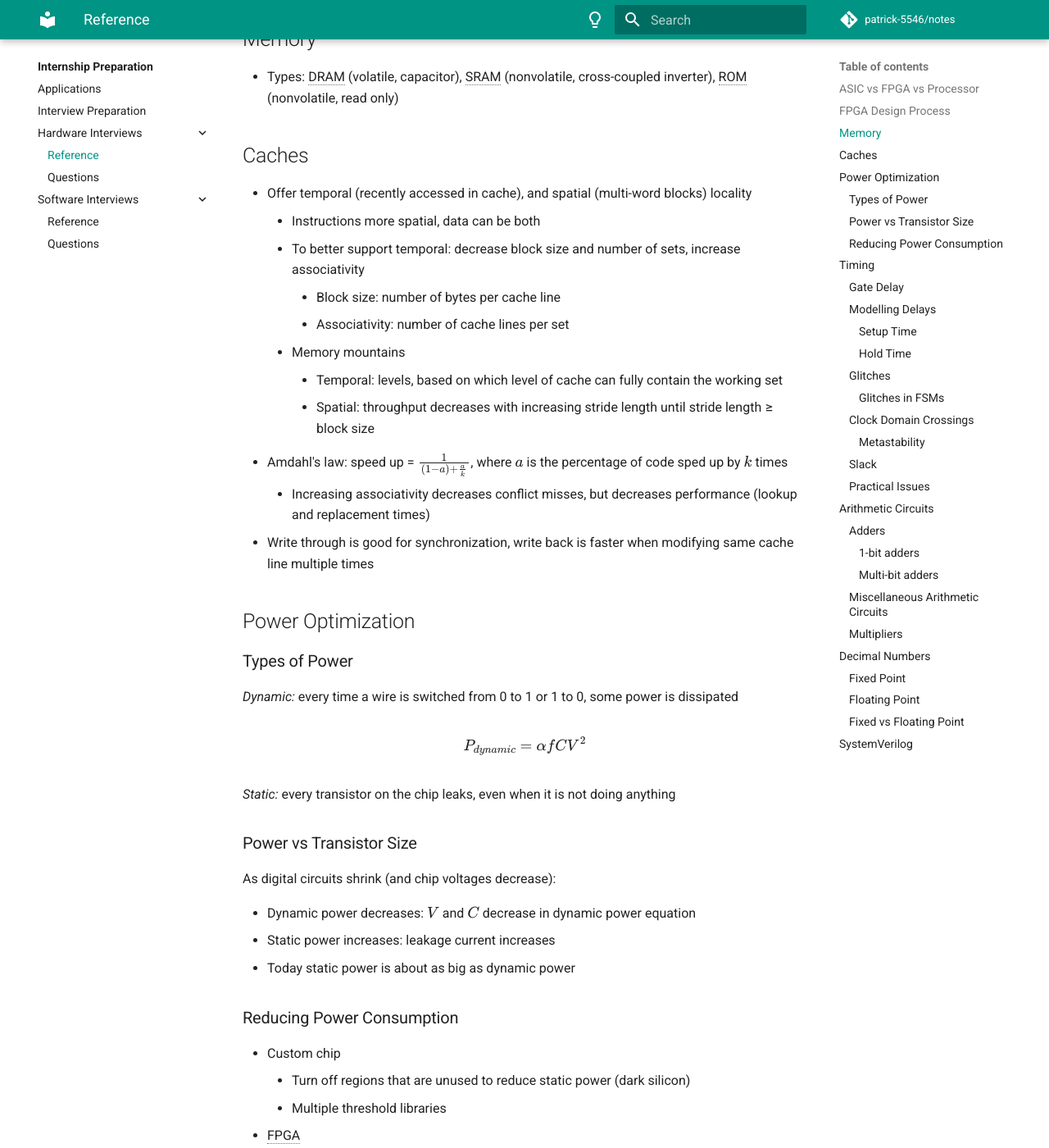
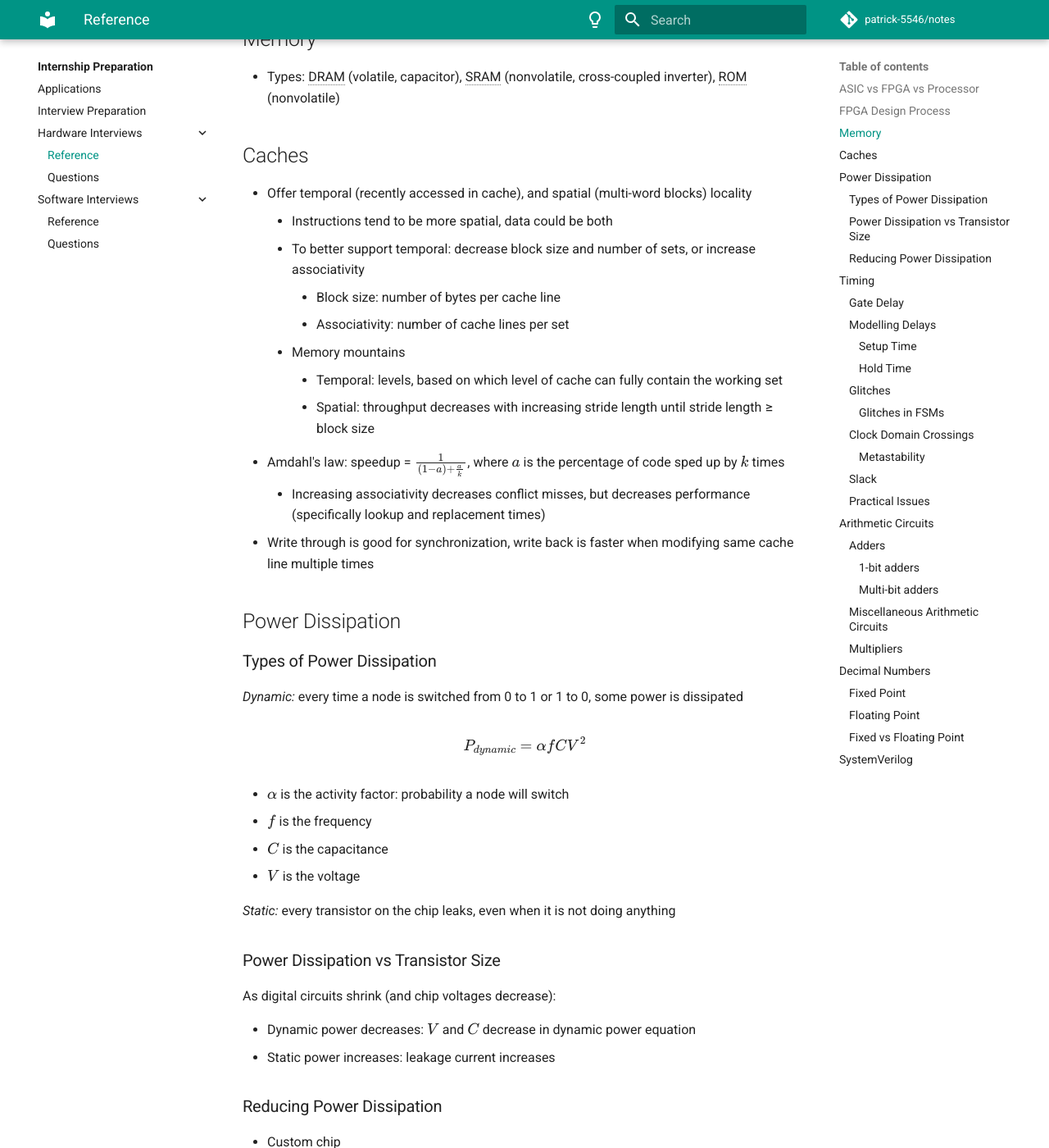
Before and after one commit to patrick-5546/notes, an MkDocs documentation site: the page built from docs/internship_prep/hardware/hw_reference.md, in a window 1280 px wide and 1400 px high, scrolled down 1505 px. Shown: the whole window at 82% size. Built offline with MkDocs 1.6.1 and Material for MkDocs 9.7.7, drawn with Linux system fonts in a browser that asks for light colours; comment, search, counter and statistics services are not loaded; some of the changed text lies outside the part shown.

Commit message:
Edited internship preparation section

```diff
--- a/docs/internship_prep/hardware/hw_reference.md
+++ b/docs/internship_prep/hardware/hw_reference.md
@@ -32,43 +32,47 @@
 
 ## Memory
 
-- Types: DRAM (volatile, capacitor), SRAM (nonvolatile, cross-coupled inverter), ROM (nonvolatile, read only)
+- Types: DRAM (volatile, capacitor), SRAM (nonvolatile, cross-coupled inverter), ROM (nonvolatile)
 
 ## Caches
 
 - Offer temporal (recently accessed in cache), and spatial (multi-word blocks) locality
-    - Instructions more spatial, data can be both
-    - To better support temporal: decrease block size and number of sets, increase associativity
+    - Instructions tend to be more spatial, data could be both
+    - To better support temporal: decrease block size and number of sets, or increase associativity
         - Block size: number of bytes per cache line
         - Associativity: number of cache lines per set
     - Memory mountains
         - Temporal: levels, based on which level of cache can fully contain the working set
         - Spatial: throughput decreases with increasing stride length until stride length ≥ block size
-- Amdahl's law: speed up = $\frac{1}{(1-a) + \frac{a}{k}}$, where $a$ is the percentage of code sped up by $k$ times
-    - Increasing associativity decreases conflict misses, but decreases performance (lookup and replacement times)
+- Amdahl's law: speedup = $\frac{1}{(1-a) + \frac{a}{k}}$, where $a$ is the percentage of code sped up by $k$ times
+    - Increasing associativity decreases conflict misses, but decreases performance (specifically lookup and replacement times)
 - Write through is good for synchronization, write back is faster when modifying same cache line multiple times
 
-## Power Optimization
+## Power Dissipation
 
-### Types of Power
+### Types of Power Dissipation
 
-*Dynamic:* every time a wire is switched from 0 to 1 or 1 to 0, some power is dissipated
+*Dynamic:* every time a node is switched from 0 to 1 or 1 to 0, some power is dissipated
 
 $$
 P_{dynamic} = \alpha fCV^2
 $$
 
+- $\alpha$ is the activity factor: probability a node will switch
+- $f$ is the frequency
+- $C$ is the capacitance
+- $V$ is the voltage
+
 *Static:* every transistor on the chip leaks, even when it is not doing anything
 
-### Power vs Transistor Size
+### Power Dissipation vs Transistor Size
 
 As digital circuits shrink (and chip voltages decrease):
 
 - Dynamic power decreases: $V$ and $C$ decrease in dynamic power equation
 - Static power increases: leakage current increases
-- Today static power is about as big as dynamic power
 
-### Reducing Power Consumption
+### Reducing Power Dissipation
 
 - Custom chip
     - Turn off regions that are unused to reduce static power (dark silicon)
@@ -106,7 +110,7 @@ $$
 
 - Setup violation causes metastability
     - Fix by slowing down clock or moving registers around to reduce length of critical path
-        - For example, pipelining, which is best when critical path >> other paths)
+        - For example, pipelining, which is best when critical path is much longer than other paths)
 
 #### Hold Time
 
@@ -174,16 +178,16 @@ $$
 
 ### Slack
 
-Time when it actually happens vs when it must happen (positive slack when it happens before must).
+Time when it actually happens vs when it must happen (positive slack is when it happens before must).
 
 - Setup: $T_{\text{required}} - T_{\text{arrival}}$
 - Hold: $T_{\text{arrival}} - T_{\text{required}}$
-- Required time: clock path
+- $T_{\text{required}}$: clock path
     - Reg2reg and input2reg: $T_{clk} + T_{setup}$
     - Reg2output: unconstrained
-- Arrival time: data path
-    - Reg2reg and reg2output: $T_{clk2q} + T_{combo}$
-    - Input to reg: $T_{combo}$
+- $T_{\text{arrival}}$: data path
+    - Reg2reg and reg2output: $T_{clk2q} + T_{combinational}$
+    - Input to reg: $T_{combinational}$
 
 Reference: [Setup and hold slack](https://asic-soc.blogspot.com/2013/08/setup-and-hold-slack.html)
 
@@ -318,21 +322,21 @@ $$
 Binary scientific notation:
 
 $$
-\pm 1.\text{xxx} \times 2^i \Leftrightarrow \{\text{sign}\}1.\{\text{mantissa}\} \times \{\text{base}\}^{\{\text{exponent}\}}
+\pm 1.m \times 2^i \Leftrightarrow \{\text{sign}\}1.\{\text{mantissa}\} \times \{\text{base}\}^{\{\text{exponent}\}}
 $$
 
 The floating point representation saves the sign, biased exponent, and mantissa fields of the number in binary scientific notation
 
-- 32-bit representation: 1 sign bit, 8 biased exponent bits, 23 mantissa bits
-- 64-bit representation: 1 sign bit, 11 biased exponent bits, 52 mantissa bits
+- IEEE 754 single-precision (32-bits): 1 sign bit, 8 biased exponent bits, 23 mantissa bits
+- IEEE 754 double-precision (64-bits): 1 sign bit, 11 biased exponent bits, 52 mantissa bits
 - Bias exponent to be positive to circumvent the need for a signed exponent field
-    - Bias is 127 for 32-bit and 1023 for 64-bit
+    - Bias is 127 for single-precision and 1023 for double-precision
 - Range
     - Largest positive: exponent is all 1s except LSB, mantissa is all 1s
     - Smallest positive: exponent is all 0s except LSB, mantissa is all 0s
 - Special cases
     - Subnormal (smaller than what is normally possible): exponent all 0s, mantissa is interpreted as being preceded by 0
-        - Smallest positive: mantissa is all 0's except LSB
+        - Smallest positive: mantissa is all 0's except the LSB
 
     | Number | Sign | Biased Exponent | Mantissa |
     | ------ | ---- | --------------- | -------- |
```
Also changed, not shown: other parts of docs/internship_prep/hardware/hw_reference.md (+4 -4 lines), docs/internship_prep/applications.md (+1 -1 lines), docs/internship_prep/index.md (+2 -1 lines), docs/internship_prep/interview_prep.md (+6 -6 lines), docs/internship_prep/software/sw_questions.md (+4 -4 lines), includes/abbreviations.md (+1 -0 lines).
